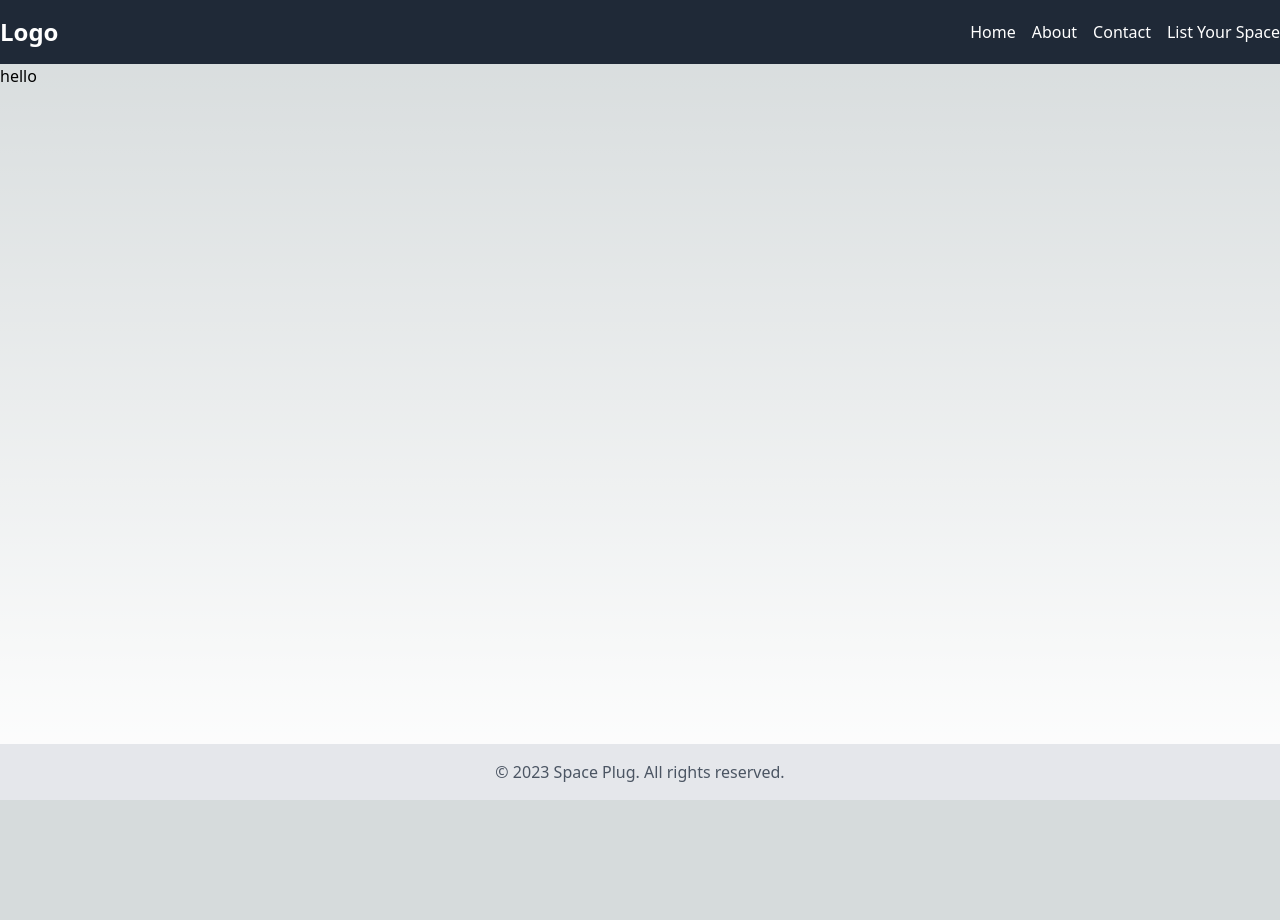
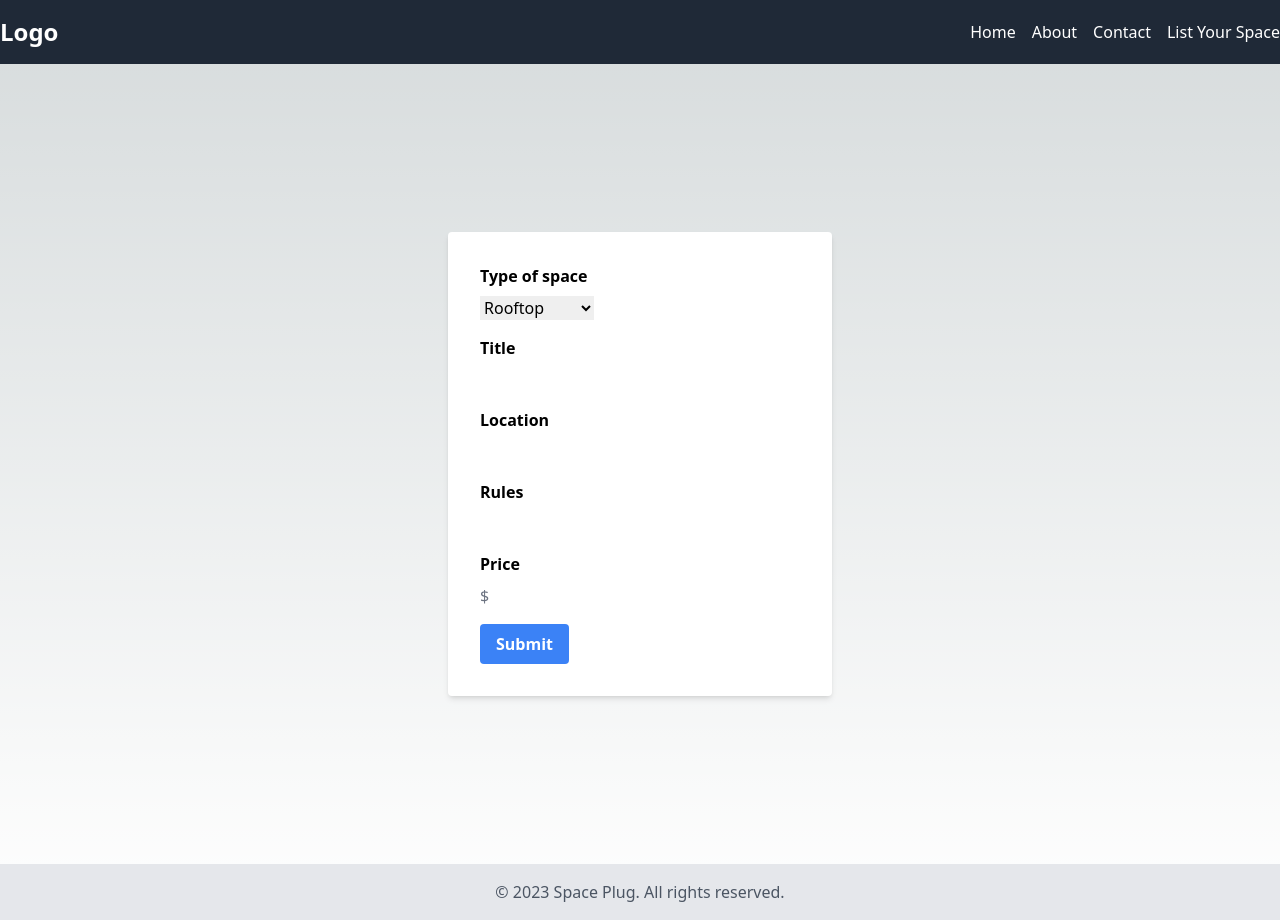
Before and after one commit to adavid1696/space-plug, a Next.js app in the folder client/: page /host in a window 1280 px wide. Before the commit the page ends 800 px from the top, so only its background shows below. Built offline with nearby package versions, Linux system fonts and the light colour scheme.

Commit message:
added form

```diff
--- a/client/src/pages/host/index.tsx
+++ b/client/src/pages/host/index.tsx
@@ -1,5 +1,99 @@
-export default function Host(){
-	return (
-		<div>hello</div>
-	)
+import { useRef, useState } from "react";
+
+export default function Host() {
+
+  const title = useRef()
+  const type = useRef()
+  const location = useRef()
+  const rules = useRef()
+  const price = useRef()
+
+
+  const handleClick = async (e: any) => {
+    console.log('type: ', type.current.value)
+    e.preventDefault();
+
+
+
+    try {
+      const res = await fetch(`http://localhost:3001/item/646e08a6321b5b9f270d013f`, {
+      method: "POST",
+      headers: {
+        "Content-Type": "application/json"
+      },
+      body: JSON.stringify({
+        title: title.current?.value,
+        type: type.current?.value,
+        location: location.current?.value,
+        rules: rules.current?.value,
+        price: parseFloat(price.current?.value)
+      })
+    })
+
+    const resJSON = await res.json();
+    console.log(resJSON)
+    } catch (e) {
+        console.error(e)
+    }
+
+  }
+
+  return (
+    <div onSubmit={handleClick} className="flex items-center justify-center h-screen">
+      <form className="w-96 p-8 bg-white shadow-md rounded">
+        <div className="mb-4">
+          <label className="block font-bold mb-2" htmlFor="spaceType">
+            Type of space
+          </label>
+          <select
+           name="spaceType"
+           className="form-select"
+           ref={type}
+           required>
+            <option value="Rooftop">Rooftop</option>
+            <option value="Movie Room">Movie Room</option>
+            <option value="Pool">Pool</option>
+            <option value="Billards">Billards</option>
+            <option value="Lounge">Lounge</option>
+            <option value="Backyard">Backyard</option>
+          </select>
+        </div>
+
+        <div className="mb-4">
+          <label className="block font-bold mb-2" htmlFor="title">
+            Title
+          </label>
+          <input ref={title} type="text" className="form-input" required/>
+        </div>
+
+        <div className="mb-4">
+          <label className="block font-bold mb-2" htmlFor="location" >
+            Location
+          </label>
+          <input type="text" className="form-input"  ref={location} required/>
+        </div>
+
+        <div className="mb-4">
+          <label className="block font-bold mb-2" htmlFor="rules" >
+            Rules
+          </label>
+          <input type="text" className="form-input"  ref={rules} required/>
+        </div>
+
+        <div className="mb-4">
+          <label className="block font-bold mb-2" htmlFor="price" required >
+            Price
+          </label>
+          <div className="flex">
+            <span className="text-gray-500">$</span>
+            <input type="text" className="form-input pl-2" ref={price} required/>
+          </div>
+        </div>
+
+        <input
+          className="bg-blue-500 hover:bg-blue-600 text-white font-bold py-2 px-4 rounded"
+          type="submit"/>
+      </form>
+    </div>
+  );
 }
```
